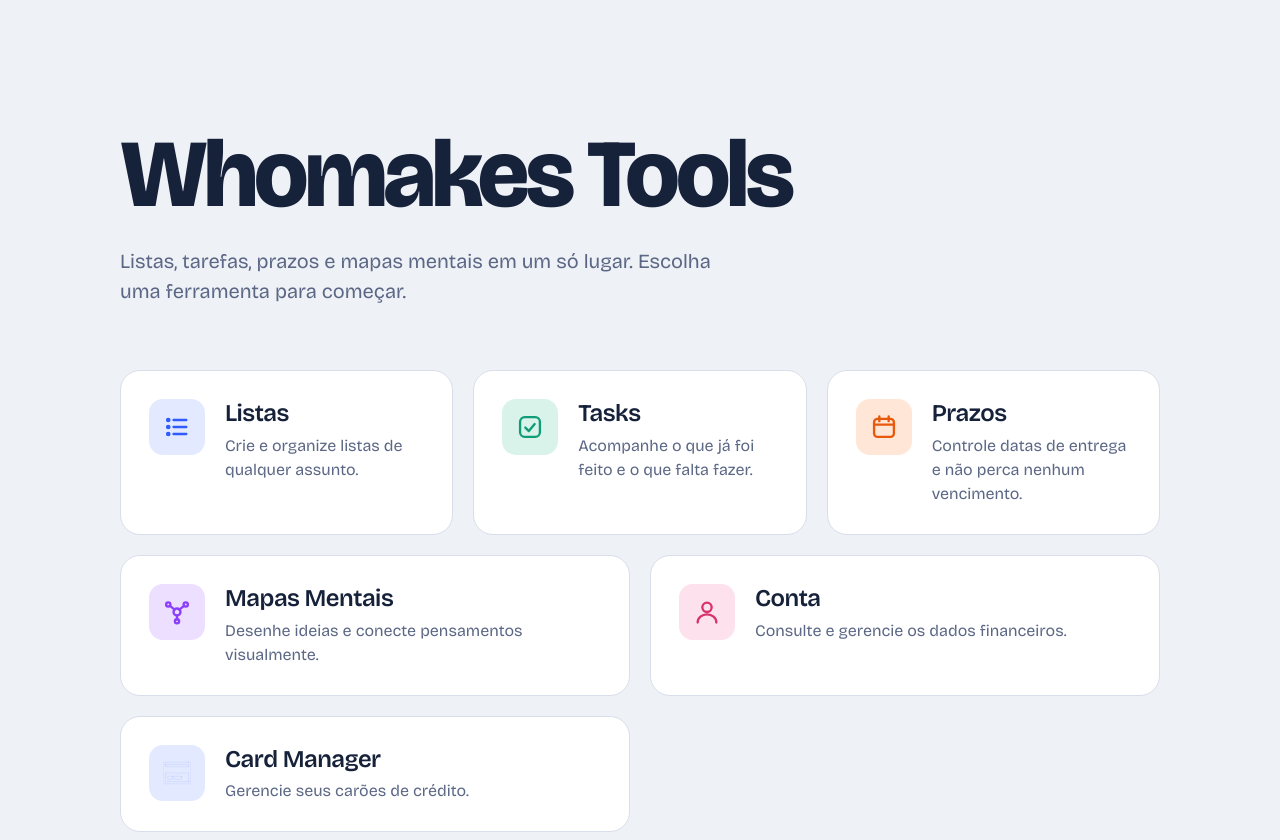
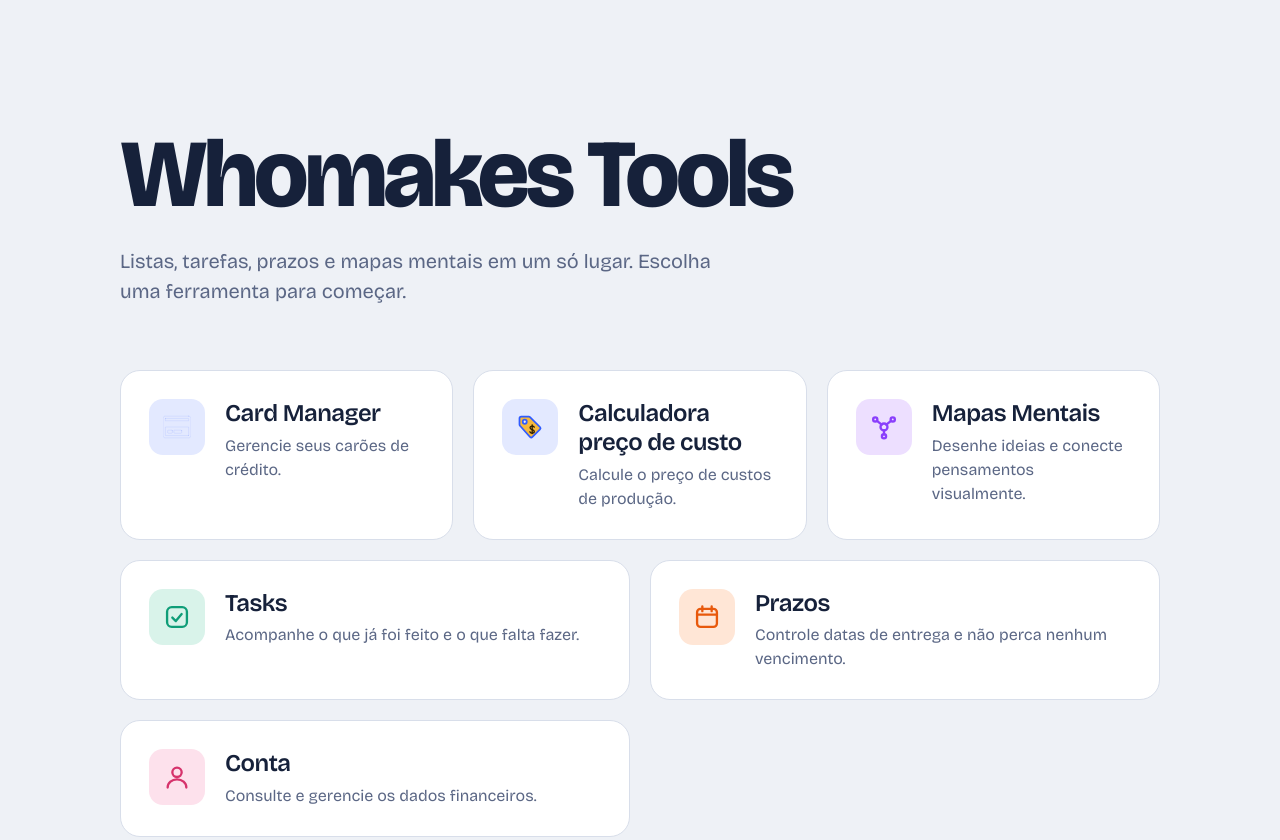
Before and after one commit to whomakestools/whomakestools.github.io, a plain HTML site: page index.html in a window 1280 px wide. Shown: the top 840 px of the page. Drawn offline with nearby package versions, Linux system fonts and the light colour scheme.

Commit message:
Update index.html

```diff
--- a/index.html
+++ b/index.html
@@ -1,5 +1,6 @@
 <!DOCTYPE html>
 <html lang="pt-br">
+
 <head>
     <meta charset="UTF-8">
     <meta http-equiv="X-UA-Compatible" content="IE=edge">
@@ -7,7 +8,9 @@
     <title>Whomakes Tools</title>
     <link rel="preconnect" href="https://fonts.googleapis.com">
     <link rel="preconnect" href="https://fonts.gstatic.com" crossorigin>
-    <link href="https://fonts.googleapis.com/css2?family=Bricolage+Grotesque:opsz,wght@12..96,400;12..96,600;12..96,800&display=swap" rel="stylesheet">
+    <link
+        href="https://fonts.googleapis.com/css2?family=Bricolage+Grotesque:opsz,wght@12..96,400;12..96,600;12..96,800&display=swap"
+        rel="stylesheet">
     <style>
         :root {
             color-scheme: light dark;
@@ -52,9 +55,14 @@
             }
         }
 
-        * { box-sizing: border-box; margin: 0; }
+        * {
+            box-sizing: border-box;
+            margin: 0;
+        }
 
-        html { scroll-behavior: smooth; }
+        html {
+            scroll-behavior: smooth;
+        }
 
         body {
             min-height: 100vh;
@@ -65,7 +73,10 @@
             -webkit-font-smoothing: antialiased;
         }
 
-        a { color: inherit; text-decoration: none; }
+        a {
+            color: inherit;
+            text-decoration: none;
+        }
 
         a:focus-visible {
             outline: 3px solid var(--focus);
@@ -120,8 +131,13 @@
             padding: 0;
         }
 
-        .tools li { grid-column: span 2; }
-        .tools li:nth-child(n+4) { grid-column: span 3; }
+        .tools li {
+            grid-column: span 2;
+        }
+
+        .tools li:nth-child(n+4) {
+            grid-column: span 3;
+        }
 
         .tool {
             --c: var(--listas);
@@ -143,11 +159,30 @@
             transform: translateY(-3px);
         }
 
-        .tool-listas { --c: var(--listas); --c-soft: var(--listas-soft); }
-        .tool-tasks  { --c: var(--tasks);  --c-soft: var(--tasks-soft); }
-        .tool-prazos { --c: var(--prazos); --c-soft: var(--prazos-soft); }
-        .tool-mapas  { --c: var(--mapas);  --c-soft: var(--mapas-soft); }
-        .tool-conta  { --c: var(--conta);  --c-soft: var(--conta-soft); }
+        .tool-listas {
+            --c: var(--listas);
+            --c-soft: var(--listas-soft);
+        }
+
+        .tool-tasks {
+            --c: var(--tasks);
+            --c-soft: var(--tasks-soft);
+        }
+
+        .tool-prazos {
+            --c: var(--prazos);
+            --c-soft: var(--prazos-soft);
+        }
+
+        .tool-mapas {
+            --c: var(--mapas);
+            --c-soft: var(--mapas-soft);
+        }
+
+        .tool-conta {
+            --c: var(--conta);
+            --c-soft: var(--conta-soft);
+        }
 
         .icon {
             display: grid;
@@ -188,25 +223,45 @@
         }
 
         @media (max-width: 860px) {
+
             .tools li,
-            .tools li:nth-child(n+4) { grid-column: span 3; }
-            .tools li:last-child { grid-column: span 6; }
+            .tools li:nth-child(n+4) {
+                grid-column: span 3;
+            }
+
+            .tools li:last-child {
+                grid-column: span 6;
+            }
         }
 
         @media (max-width: 640px) {
-            .tools { grid-template-columns: 1fr; }
+            .tools {
+                grid-template-columns: 1fr;
+            }
+
             .tools li,
             .tools li:nth-child(n+4),
-            .tools li:last-child { grid-column: auto; }
-            .tool { padding: 1.25rem; }
+            .tools li:last-child {
+                grid-column: auto;
+            }
+
+            .tool {
+                padding: 1.25rem;
+            }
         }
 
         @media (prefers-reduced-motion: reduce) {
-            * { transition: none !important; }
-            html { scroll-behavior: auto; }
+            * {
+                transition: none !important;
+            }
+
+            html {
+                scroll-behavior: auto;
+            }
         }
     </style>
 </head>
+
 <body>
     <div class="page">
 
@@ -219,20 +274,71 @@
             <nav aria-label="Ferramentas">
                 <ul class="tools">
                     <li>
-                        <a class="tool tool-listas" href="./listas/index.html">
+                        <a class="tool tool-listas" href="./CardManager/index.html">
                             <span class="icon" aria-hidden="true">
-                                <svg viewBox="0 0 24 24"><path d="M9 6h11M9 12h11M9 18h11"/><circle cx="4.5" cy="6" r="1"/><circle cx="4.5" cy="12" r="1"/><circle cx="4.5" cy="18" r="1"/></svg>
+                                <svg width="576px" height="576px" viewBox="0 -32 576 576"
+                                    xmlns="http://www.w3.org/2000/svg">
+                                    <path
+                                        d="M527.9 32H48.1C21.5 32 0 53.5 0 80v352c0 26.5 21.5 48 48.1 48h479.8c26.6 0 48.1-21.5 48.1-48V80c0-26.5-21.5-48-48.1-48zM54.1 80h467.8c3.3 0 6 2.7 6 6v42H48.1V86c0-3.3 2.7-6 6-6zm467.8 352H54.1c-3.3 0-6-2.7-6-6V256h479.8v170c0 3.3-2.7 6-6 6zM192 332v40c0 6.6-5.4 12-12 12h-72c-6.6 0-12-5.4-12-12v-40c0-6.6 5.4-12 12-12h72c6.6 0 12 5.4 12 12zm192 0v40c0 6.6-5.4 12-12 12H236c-6.6 0-12-5.4-12-12v-40c0-6.6 5.4-12 12-12h136c6.6 0 12 5.4 12 12z" />
+                                </svg>
                             </span>
                             <span>
-                                <h2>Listas</h2>
-                                <p>Crie e organize listas de qualquer assunto.</p>
+                                <h2>Card Manager</h2>
+                                <p>Gerencie seus carões de crédito.</p>
                             </span>
                         </a>
                     </li>
                     <li>
+                        <a class="tool tool-listas" href="./calcCustos/index.html">
+                            <span class="icon" aria-hidden="true">
+                                <svg viewBox="0 0 32 32" aria-hidden="true">
+                                    <path fill="#f5b83d"
+                                        d="M4 6a2 2 0 0 1 2-2h8.6a2 2 0 0 1 1.4.6l11.4 11.4a2 2 0 0 1 0 2.8l-8.6 8.6a2 2 0 0 1-2.8 0L4.6 14.6A2 2 0 0 1 4 13.2z">
+                                    </path>
+                                    <circle cx="10" cy="10" r="2.3" style="fill: var(--bg);"></circle>
+                                    <g transform="translate(18.5 18.5)" fill="none" stroke="#2b1d00" stroke-width="1.5"
+                                        stroke-linecap="round" stroke-linejoin="round">
+                                        <path
+                                            d="M2.4-2.4C1.8-3.3.9-3.6 0-3.6c-1.4 0-2.4.8-2.4 1.9 0 2.8 4.8 1.5 4.8 4.3 0 1-1 1.8-2.4 1.8-1 0-2-.4-2.6-1.4">
+                                        </path>
+                                        <path d="M0-5v10"></path>
+                                    </g>
+                                </svg>
+
+                            </span>
+                            <span>
+                                <h2>Calculadora preço de custo</h2>
+                                <p>Calcule o preço de custos de produção.</p>
+                            </span>
+                        </a>
+                    </li>
+
+                    <li>
+                        <a class="tool tool-mapas" href="./mapas/index.html">
+                            <span class="icon" aria-hidden="true">
+                                <svg viewBox="0 0 24 24">
+                                    <circle cx="12" cy="12" r="3" />
+                                    <circle cx="4.5" cy="5.5" r="1.8" />
+                                    <circle cx="19.5" cy="5.5" r="1.8" />
+                                    <circle cx="12" cy="20" r="1.8" />
+                                    <path d="M10 10 6 6.8M14 10l4-3.2M12 15v3.2" />
+                                </svg>
+                            </span>
+                            <span>
+                                <h2>Mapas Mentais</h2>
+                                <p>Desenhe ideias e conecte pensamentos visualmente.</p>
+                            </span>
+                        </a>
+                    </li>
+
+
+                    <li>
                         <a class="tool tool-tasks" href="./tasks/index.html">
                             <span class="icon" aria-hidden="true">
-                                <svg viewBox="0 0 24 24"><rect x="3.5" y="3.5" width="17" height="17" rx="4"/><path d="m8 12.5 3 3 5-6"/></svg>
+                                <svg viewBox="0 0 24 24">
+                                    <rect x="3.5" y="3.5" width="17" height="17" rx="4" />
+                                    <path d="m8 12.5 3 3 5-6" />
+                                </svg>
                             </span>
                             <span>
                                 <h2>Tasks</h2>
@@ -243,7 +349,10 @@
                     <li>
                         <a class="tool tool-prazos" href="./prazos/index.html">
                             <span class="icon" aria-hidden="true">
-                                <svg viewBox="0 0 24 24"><rect x="3.5" y="5" width="17" height="15.5" rx="3"/><path d="M3.5 10h17M8 3v4M16 3v4"/></svg>
+                                <svg viewBox="0 0 24 24">
+                                    <rect x="3.5" y="5" width="17" height="15.5" rx="3" />
+                                    <path d="M3.5 10h17M8 3v4M16 3v4" />
+                                </svg>
                             </span>
                             <span>
                                 <h2>Prazos</h2>
@@ -251,21 +360,14 @@
                             </span>
                         </a>
                     </li>
-                    <li>
-                        <a class="tool tool-mapas" href="./mapas/index.html">
-                            <span class="icon" aria-hidden="true">
-                                <svg viewBox="0 0 24 24"><circle cx="12" cy="12" r="3"/><circle cx="4.5" cy="5.5" r="1.8"/><circle cx="19.5" cy="5.5" r="1.8"/><circle cx="12" cy="20" r="1.8"/><path d="M10 10 6 6.8M14 10l4-3.2M12 15v3.2"/></svg>
-                            </span>
-                            <span>
-                                <h2>Mapas Mentais</h2>
-                                <p>Desenhe ideias e conecte pensamentos visualmente.</p>
-                            </span>
-                        </a>
-                    </li>
+
                     <li>
                         <a class="tool tool-conta" href="./account/index.html">
                             <span class="icon" aria-hidden="true">
-                                <svg viewBox="0 0 24 24"><circle cx="12" cy="8" r="4"/><path d="M4 21c0-4 3.6-7 8-7s8 3 8 7"/></svg>
+                                <svg viewBox="0 0 24 24">
+                                    <circle cx="12" cy="8" r="4" />
+                                    <path d="M4 21c0-4 3.6-7 8-7s8 3 8 7" />
+                                </svg>
                             </span>
                             <span>
                                 <h2>Conta</h2>
@@ -274,18 +376,7 @@
                         </a>
                     </li>
 
-                    <li>
-                        <a class="tool tool-listas" href="./CardManager/index.html">
-                            <span class="icon" aria-hidden="true">
-                                <svg width="576px" height="576px" viewBox="0 -32 576 576" xmlns="http://www.w3.org/2000/svg">
-                                    <path d="M527.9 32H48.1C21.5 32 0 53.5 0 80v352c0 26.5 21.5 48 48.1 48h479.8c26.6 0 48.1-21.5 48.1-48V80c0-26.5-21.5-48-48.1-48zM54.1 80h467.8c3.3 0 6 2.7 6 6v42H48.1V86c0-3.3 2.7-6 6-6zm467.8 352H54.1c-3.3 0-6-2.7-6-6V256h479.8v170c0 3.3-2.7 6-6 6zM192 332v40c0 6.6-5.4 12-12 12h-72c-6.6 0-12-5.4-12-12v-40c0-6.6 5.4-12 12-12h72c6.6 0 12 5.4 12 12zm192 0v40c0 6.6-5.4 12-12 12H236c-6.6 0-12-5.4-12-12v-40c0-6.6 5.4-12 12-12h136c6.6 0 12 5.4 12 12z"/></svg>
-                            </span>
-                            <span>
-                                <h2>Card Manager</h2>
-                                <p>Gerencie seus carões de crédito.</p>
-                            </span>
-                        </a>
-                    </li>
+
 
                 </ul>
             </nav>
@@ -294,4 +385,5 @@
         <footer>Whomakes Tools</footer>
     </div>
 </body>
+
 </html>
```
